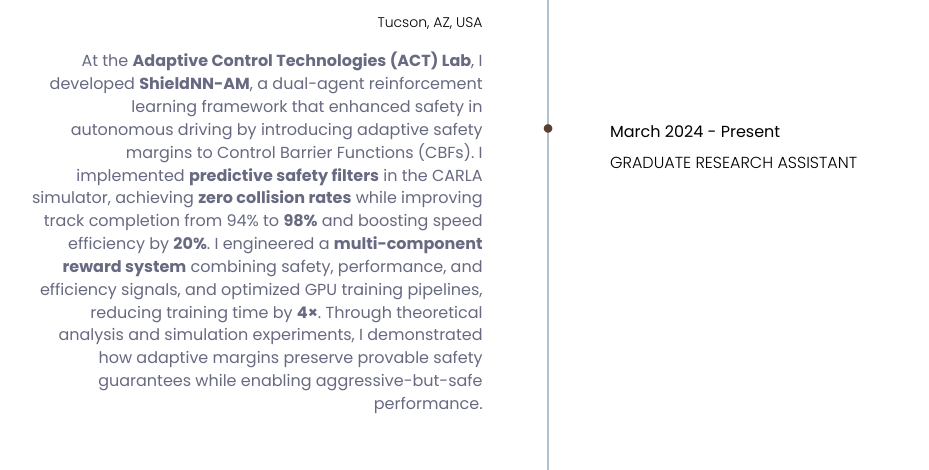
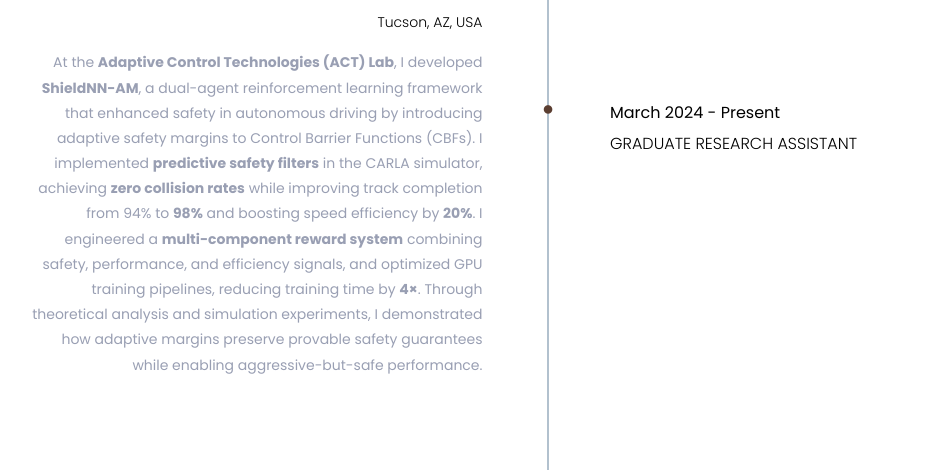
Before and after one commit to Kaushik0802/Kaushik0802, a plain HTML site: page index.html in a window 1280 px wide. Shown: the part 4628-5098 px from the top of the page, without its empty margins (45-974 px from the left). Drawn offline with nearby package versions, Linux system fonts and the light colour scheme.

Commit message:
Changes in resume

```diff
--- a/index.html
+++ b/index.html
@@ -408,7 +408,7 @@
 															Act Lab, University of Arizona
 														</h4>
 														<h5>Tucson, AZ, USA</h5>
-														At the <b>Adaptive Control Technologies (ACT) Lab</b>, I developed <b>ShieldNN-AM</b>, a dual-agent reinforcement learning framework that enhanced safety in autonomous driving by introducing adaptive safety margins to Control Barrier Functions (CBFs). I implemented <b>predictive safety filters</b> in the CARLA simulator, achieving <b>zero collision rates</b> while improving track completion from 94% to <b>98%</b> and boosting speed efficiency by <b>20%</b>. I engineered a <b>multi-component reward system</b> combining safety, performance, and efficiency signals, and optimized GPU training pipelines, reducing training time by <b>4×</b>. Through theoretical analysis and simulation experiments, I demonstrated how adaptive margins preserve provable safety guarantees while enabling aggressive-but-safe performance.
+														<p class="description">At the <b>Adaptive Control Technologies (ACT) Lab</b>, I developed <b>ShieldNN-AM</b>, a dual-agent reinforcement learning framework that enhanced safety in autonomous driving by introducing adaptive safety margins to Control Barrier Functions (CBFs). I implemented <b>predictive safety filters</b> in the CARLA simulator, achieving <b>zero collision rates</b> while improving track completion from 94% to <b>98%</b> and boosting speed efficiency by <b>20%</b>. I engineered a <b>multi-component reward system</b> combining safety, performance, and efficiency signals, and optimized GPU training pipelines, reducing training time by <b>4×</b>. Through theoretical analysis and simulation experiments, I demonstrated how adaptive margins preserve provable safety guarantees while enabling aggressive-but-safe performance.</p>
 													</div><!--/.timeline-content-->
 												</div><!--/.timeline-->
 											</div><!--/.col-->
```
Also changed, not shown: 1 other file.
